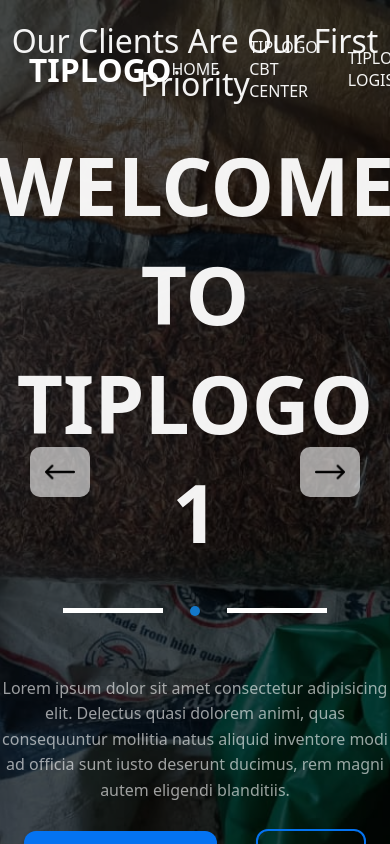
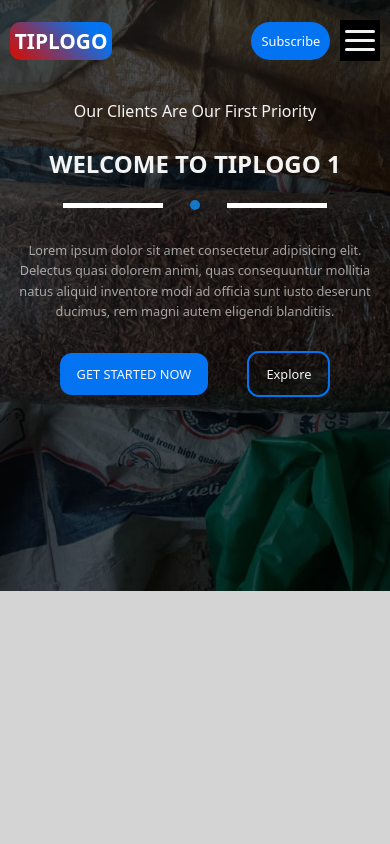
Before and after one commit to AdejumoOlanrewaju/Tiplogo, a Django app: page / in a window 390 px wide. Run offline with Django 5.2, Linux system fonts and the light colour scheme.

Commit message:
second commir

```diff
--- a/base/static/css/style.css
+++ b/base/static/css/style.css
@@ -51,7 +51,7 @@
 }
 
 nav{
-    padding : 20px;
+    padding : 20px 0;
     position : fixed;
     top : 0;
     width : 100%;
@@ -68,16 +68,20 @@
     font-size : 2rem;
     font-weight : 600;
     color : white;
+    background: linear-gradient(42deg, rgb(196, 22, 22) 10%, var(--btn-clr) 80%);
+    padding: 5px 10px;
+    border-radius: 10px;
 }
 
 .nav-links-parent{
     display : flex;
     align-items: center;
-    gap: 30px;
+    gap: 20px;
 }
 
 .nav-link{
     color : var(--text-clr);
+    font-size : clamp(.9rem, 1.2vw, 2rem);
     transition: color .5s ease;
 }
 
@@ -85,12 +89,109 @@
     color: rgb(91 175 243);
 }
 
+.hamburger{
+    display : none;
+    flex-direction: column;
+    justify-content: center;
+    align-items: center;
+    gap : 6px;
+    width : 40px;
+    /* height : 40px; */
+    background : black;
+    padding : 10px;
+    /* margin : 0 20px 0 auto; */
+    cursor : pointer
+}
+
+.hamburger span{
+    width: 30px;
+    height: 3px;
+    border-radius: 10px;
+    background-color: var(--text-clr);
+    border-radius : 10px;
+}
+
 .subscribe-btn{
     background-color: var(--btn-clr);
     padding : 10px 25px;
     border-radius: 50px;
     color : white;
+    /* margin : 0 20px 0 auto; */
 
+}
+
+.mobile-menu{
+    position : fixed;
+    top : 0;
+    right : -100%;
+    background-color : white;
+    z-index : 999;
+    height : 100vh;
+    width : 100%;
+    max-width : 400px;
+    padding : 15px;
+    transition: right .5s ease;
+}
+
+.mobile-menu.open{
+    right : 0%;
+}
+
+.task-bar{
+    display : flex;
+    align-items: center;
+    justify-content: space-between;
+}
+
+.close-menu{
+    display: flex;
+    flex-direction: column;
+    justify-content: center;
+    align-items: center;
+    width: 40px;
+    background-color: black;
+    padding: 15px 25px 18px;
+    border-radius: 5px;
+    cursor : pointer;
+}
+
+.close-menu span{
+    height : 5px;
+    width : 30px;
+    background-color: white;
+    border-radius : 10px;
+
+}
+
+.close-menu span:nth-child(1){
+    transform: rotate(45deg) translate(3px, 3px);
+}
+
+.close-menu span:nth-child(2){
+    transform : rotate(-45deg) translate(0px, -1px)
+}
+.mobile-links-parent{
+    display : flex;
+    flex-direction : column;
+    margin : 50px 0 0;
+    gap : 10px;
+}
+
+.mobile-links-parent li{
+    border-radius : 5px;
+    transition : background-color .5s, padding .5s;
+    padding : 15px 0px;
+
+}
+
+.mobile-links-parent li:hover{
+    background-color: #d4d4d4;
+    padding : 15px 12px;
+}
+
+.mobile-links-parent .nav-link{
+    color : black;
+    font-size : 1rem;
 }
 
 header{
@@ -147,9 +248,10 @@
     height: 100%;
     display: flex;
     flex-direction: column;
-    justify-content: center;
+        justify-content: flex-start;
+        padding-top : 100px;
     align-items: center;
-    padding-top : 40px;
+    /* padding-top : 40px; */
 }
 
 .carousel .carousel-item.active{
@@ -161,15 +263,15 @@
 }
 
 .carousel-item h4{
-    font-size: 2rem;
+    font-size: clamp(1.2rem, 2.5vw, 2rem);
     font-weight: 400;
     margin-bottom: 25px;
 
 }
 
 .carousel-item h2{
-    font-size : 5rem;
-    margin-bottom : 10px;
+    font-size: clamp(2rem, 5.5vw, 5rem);
+    margin: 0 10px 10px
 }
 
 .carousel .btn{
@@ -181,6 +283,7 @@
     background : rgba(255,255,255,.6);
     cursor : pointer;
     transition : transform .5s ease;
+    margin-bottom: 20px
 }
 
 .carousel .btn:active{
@@ -212,7 +315,8 @@
     align-items: center;
     width : 270px;
     height : 50px;
-    margin : 10px auto
+    margin : 10px auto;
+    transform: translateY(-10px);
 }
 
 .underline span{
@@ -244,6 +348,7 @@
     margin  : 30px auto 0;
     color : var(--text-light-clr);
     line-height: 1.6;
+    padding: 0 5px;
 }
 
 .carousel-item img{
@@ -296,6 +401,90 @@
     transition-timing-function: ease;
 }
 
+@media(max-width : 1100px){
+    nav .container{
+        justify-content: flex-start;
+    }
+
+    .hamburger{
+        display : flex;
+        order : 2;
+    }
+
+    .nav-links-parent{
+        display : none;
+    }
+
+    .subscribe-btn{
+        margin : 0 20px 0 auto;
+
+    }
+}
+
+@media(max-width : 900px){
+    .carousel .btn{
+        display: none;
+    }
+
+    .carousel-item p{
+        margin-top : 0;
+    }
+
+
+    .carousel-item{
+        justify-content: flex-start;
+        padding-top : 100px;
+    }
+}
+
+/* @media(max-width : 600px){
+
+} */
+
+@media(max-width : 400px){
+    header{
+        height : 70vh;
+    }
+
+
+    .logo{
+        padding : 5px;
+        font-size : 1.3rem;
+    }
+
+    .subscribe-btn{
+        padding : 10px;
+        margin : 0 10px 0 auto;
+        font-size : .8rem;
+    }
+
+
+    .carousel-item h4{
+        font-size : 1rem
+    }
+
+    .carousel-item h2{
+        font-size : 1.5rem
+    }
+
+    .underline{
+        margin : 0;
+    }
+
+    .carousel-item p{
+        font-size : .8rem;
+        margin-top : 0;
+        padding: 0 5px;
+    }
+
+
+
+    .header-cta-container a{
+        padding: 12px 17px;
+        font-size : .8rem;
+    }
+}
+
 @keyframes next1 {
     from{
         left : 0%
--- a/base/templates/index.html
+++ b/base/templates/index.html
@@ -14,16 +14,48 @@
             <div class = "container">
                 <!-- <img src = "/static/img/logo2.jpg" class = "logo"/> -->
                 <a href = "/"><span class = "logo">TIPLOGO</span></a>
+
+
+                <div class = "hamburger">
+                    <span></span>
+                    <span></span>
+                    <span></span>
+                </div>
+
+
                 <ul class = "nav-links-parent">
                     <li><a href = "#" class = "nav-link">HOME</a></li>
                     <li><a href = "#" class = "nav-link">TIPLOGO CBT CENTER</a></li>
+                    <li><a href = "#" class = "nav-link">TIPLOGO LED BULBS</a></li>
                     <li><a href = "#" class = "nav-link">TIPLOGO LOGISTICS</a></li>
                     <li><a href = "#" class = "nav-link">TIPLOGO ICT</a></li>
                     <li><a href = "#" class = "nav-link">TIPLOGO SEA FOODS</a></li>
                 </ul>
+
                 <a class = "subscribe-btn" href = "#">Subscribe</a>
+
             </div>
         </nav>
+
+        <div class = "mobile-menu">
+
+            <div class = "task-bar">
+                <a href = "/"><span class = "logo">TIPLOGO</span></a>
+                <div class = "close-menu">
+                    <span></span>
+                    <span></span>
+                </div>
+            </div>
+
+            <ul class = "mobile-links-parent">
+                <li><a href = "#" class = "nav-link">HOME</a></li>
+                <li><a href = "#" class = "nav-link">TIPLOGO CBT CENTER</a></li>
+                <li><a href = "#" class = "nav-link">TIPLOGO LED BULBS</a></li>
+                <li><a href = "#" class = "nav-link">TIPLOGO LOGISTICS</a></li>
+                <li><a href = "#" class = "nav-link">TIPLOGO ICT</a></li>
+                <li><a href = "#" class = "nav-link">TIPLOGO SEA FOODS</a></li>
+            </ul>
+        </div>
 
         <div class = 'carousel-wrapper'>
             <div class = 'carousel-container'>
```
Also changed, not shown: base/static/js/script.js (+36 -2 lines).
